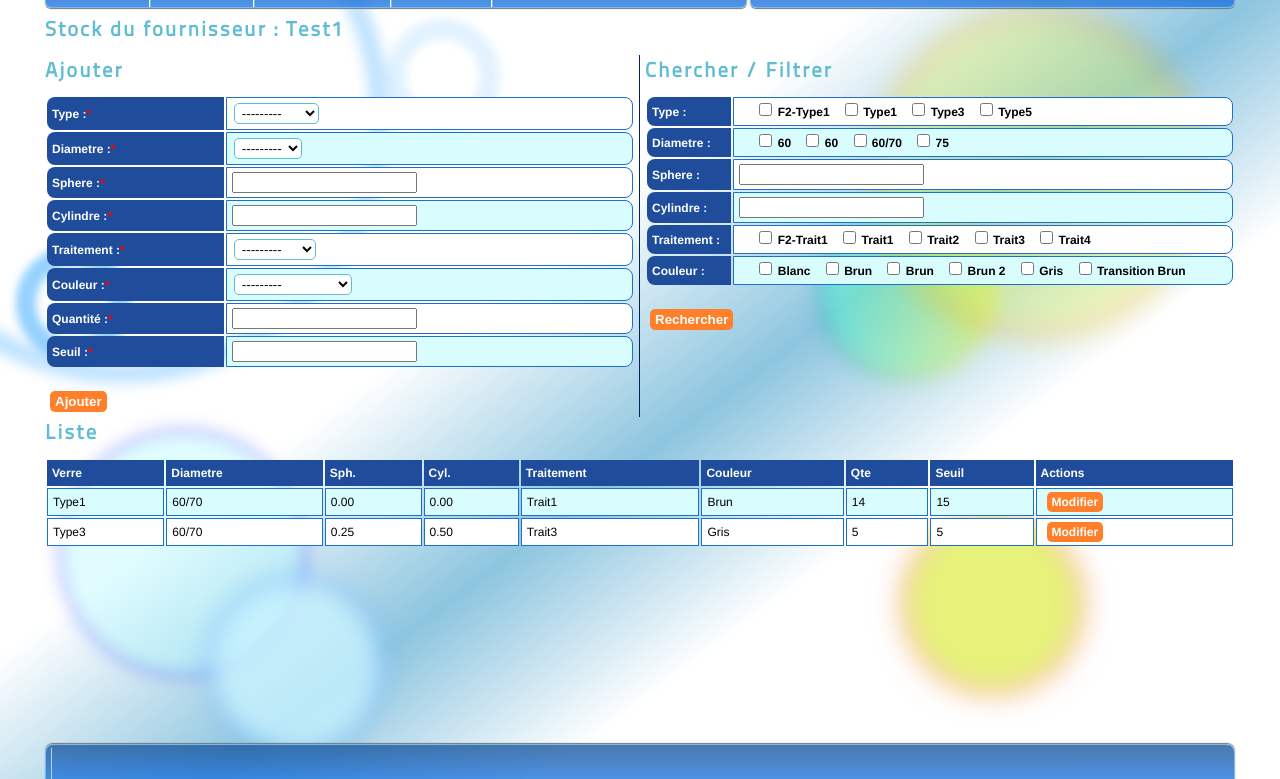
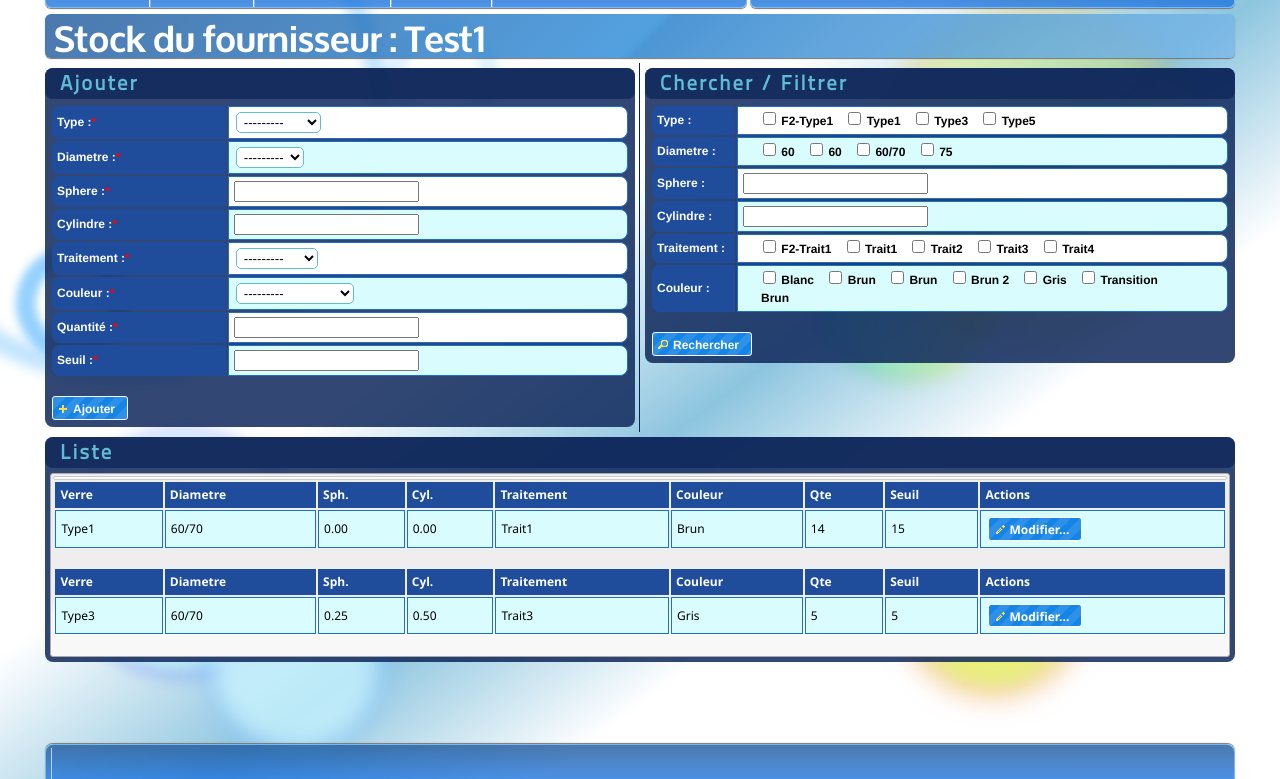
Before and after one commit to Xialis/Antares, a Django app: template Antares/Antares/templates/stock/gestion.html in a window 1280 px wide. Shown: the part 21-800 px from the top of the page. Run offline with Django 3.2, Linux system fonts and the light colour scheme; the template is opened without the code that fills it: values that come from a table or form of the project are taken from there, others are empty; data comes from the database, SQL or seed files in the repository; parts of the project's set-up code (start-up, migrations or seed data) failed here and were passed over.

Commit message:
Divers correction (jquery-ui, envoi de formulaire...)

```diff
--- a/Antares/Antares/templates/stock/gestion.html
+++ b/Antares/Antares/templates/stock/gestion.html
@@ -1,5 +1,5 @@
 {% extends "base.html" %}
-
+{% load antares_tags %}
 {% block head %}
 <script>
 
@@ -47,6 +47,19 @@ $(document).ready(function() {
 	            },
 	            'json'
 	        );
+
+
+	});
+
+	$('#tabs-types').tabs();
+
+	$("#dialog-stockmod").dialog({
+			modal: true,
+			autoOpen: false,
+			title: "Modification du stock",
+			width:'auto',
+			show: 'fold',
+			hide: 'explode',
 	});
 });
 
@@ -56,42 +69,72 @@ function modStock(lid, qte, seuil)
 	$('#id_mod-seuil').val(seuil);
 	$('#id_mod-lid').val(lid);
 
-	$('#stockmod').fadeIn("fast");
+
+	$("#dialog-stockmod").dialog('option', 'buttons', {
+	        "Valider": function() {
+	            $( "#form-stockmod" ).submit();
+	            $(this).dialog("close");
+	        },
+	        "Annuler": function() {
+	            $(this).dialog("close");
+	        }
+	    });
+	    $("#dialog-stockmod").dialog("open");
+	    return false;
 }
 
-function fermePopbox()
-{
-	$('#stockmod').fadeOut("fast");
-}
 
 </script>
 {% endblock %}
 
 {% block center %}
 
-<h2>Stock du fournisseur : {{ fournisseur.nom }}</h2>
+<h1>Stock du fournisseur : {{ fournisseur.nom }}</h1>
 
 <div class="first span-15 border">
+	<div class="divbox">
 		<h2>Ajouter</h2>
-	<form action="" method="POST">{% csrf_token %}
+		<form id="stock_ajout" action="" method="POST">{% csrf_token %}
 			<table class="formAsTable">
 			{{ formAjout.as_table }}
 			</table>
-		<input type="submit" value="Ajouter" name="ajout" />
+			{% sbt "#stock_ajout" "ajout" "ajout" "ui-icon-plus" "Ajouter" %}
 		</form>
 	</div>
+</div>
 <div class="span-15 last">
+	<div class="divbox">
 		<h2>Chercher / Filtrer</h2>
-	<form action="" method="POST">{% csrf_token %}
+		<form id="stock_rechercher" action="" method="POST">{% csrf_token %}
 			<table class="formAsTable">
 			{{ formRecherche.as_table }}
 			</table>
-		<input type="submit" value="Rechercher" name="rechercher" />
+			{% sbt "#stock_rechercher" "rechercher" "rechercher" "ui-icon-search" "Rechercher" %}
 		</form>
+	</div>
 </div>
 
 <div class="first span-30">
+	<div class="divbox">
 		<h2>Liste <span class="h2info">{{ filtre|yesno:"(filtrée)," }}</span></h2>
+
+		<div id="tabs-types">
+			<ul>
+				{% for t in listeType %}
+				<li><a href="#type{{ t }}">{{ t }}</a></li>
+				{% endfor %}
+			</ul>
+
+			{% for l in listeStock %}
+
+			{% ifchanged l.vtype.nom %}
+
+			{% if forloop.counter0 != 0 %}
+				</table>
+			</div>
+			{%endif%}
+
+			<div id="type{{ l.vtype.nom }}">
 				<table>
 					<tr>
 						<th>Verre</th><th>Diametre</th>
@@ -100,28 +143,37 @@ function fermePopbox()
 						<th>Qte</th><th>Seuil</th>
 						<th>Actions</th>
 					</tr>
-		{% for l in listeStock %}
+			{% endifchanged %}
+
 					<tr>
 						<td>{{ l.vtype.nom }}</td><td>{{ l.diametre.nom }}</td>
 						<td>{{ l.sphere }}</td><td>{{ l.cylindre }}</td>
 						<td>{{ l.traitement.nom }}</td><td>{{ l.couleur.nom }}</td>
 						<td>{{ l.quantite }}</td><td>{{ l.seuil }}</td>
 						<td>
-				<a class="action" onclick="modStock({{ l.id }}, {{ l.quantite }}, {{ l.seuil }})">Modifier</a>
+							{% jbt "modStock" "btmod" "ui-icon-pencil" "Modifier..." l.id l.quantite l.seuil %}
 						</td>
 					</tr>
+
 			{% endfor %}
 				</table>
 			</div>
 
-<div id="stockmod" class="popbox">
-<form action="" method="POST">{% csrf_token %}
+		</div>
+
+	</div>
+</div>
+
+
+<div id="dialog-stockmod">
+	<div class="ui-widget">
+		<p>Modifier les valeurs du stock</p>
+		<form id="form-stockmod" action="" method="POST">{% csrf_token %}
 			<table class="formAsTable">
 			{{ formModification.as_table }}
 			</table>
-<input type="submit" value="Modifier" name="stockmod"> <a class="action" onclick="fermePopbox()">Annuler</a>
 		</form>
-
+	</div>
 </div>
 
 {% endblock %}
--- a/Antares/Antares/templates/stock/index.html
+++ b/Antares/Antares/templates/stock/index.html
@@ -1,14 +1,17 @@
 {% extends "base.html" %}
+{% load antares_tags %}
 
 {% block center %}
 
+<div class="divbox">
 	<h2>Stock</h2>
 
 	<table>
 		<tr><th>Nom fournisseur</th><th>Actions (stock)</th></tr>
 		{% for f in listeFournisseur %}
-	<tr><td>{{ f.nom }}</td><td><a href="{% url stock.views.gestionStock f.id %}" class="action">Gérer</a></td></tr>
+		<tr><td>{{ f.nom }}</td><td>{% bt "" "ui-icon-folder-open" "Gérer le stock" "stock.views.gestionStock" f.id %}</td></tr>
 		{% endfor %}
 	</table>
+</div>
 
 {% endblock %}
```
Also changed, not shown: Antares/stock/func.py (+12 -0 lines), Antares/stock/views.py (+7 -1 lines). Lines whose indentation alone changed are shown as unchanged.
